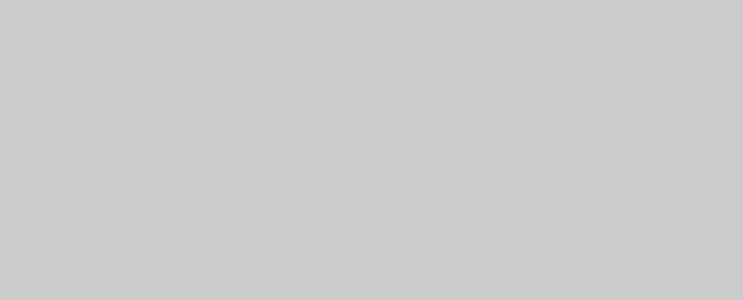
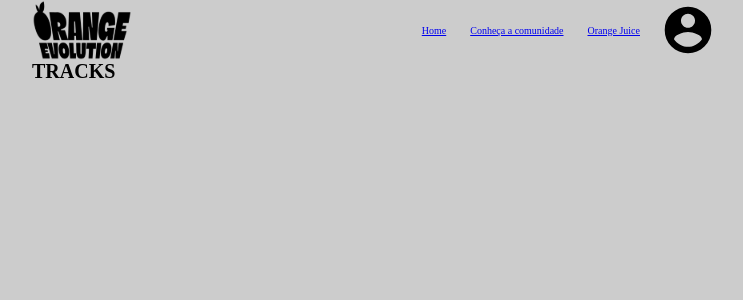
Before and after one commit to afonsonrodrigues/fchackathon-front, a React (Vite) app: page /track in a window 1280 px wide. Before the commit this address had no page. Shown: the top 300 px of the page, without its empty margins (268-1011 px from the left). Built offline with nearby package versions, Linux system fonts and the light colour scheme.

Commit message:
fix na renderização da navbar nas páginas

```diff
--- a/src/index.jsx
+++ b/src/index.jsx
@@ -3,10 +3,12 @@ import ReactDOM from 'react-dom/client';
 import { BrowserRouter } from 'react-router-dom';
 import MainRoutes from './routes';
 import './index.css';
+import NavBar from './components/NavBar';
 
 ReactDOM.createRoot(document.getElementById('root')).render(
   <React.StrictMode>
     <BrowserRouter>
+      <NavBar />
       <MainRoutes />
     </BrowserRouter>
   </React.StrictMode>
--- a/src/pages/Home/index.jsx
+++ b/src/pages/Home/index.jsx
@@ -27,7 +27,6 @@ export default function Home() {
 
     return (
         <>
-            <NavBar />
             <MainContent>
                 <CallToAction />
                 <section className='column align-center'>
--- a/src/pages/Track/index.jsx
+++ b/src/pages/Track/index.jsx
@@ -0,0 +1,7 @@
+import NavBar from "../../components/NavBar"
+
+export default function Track() {
+    return (
+        <h1>TRACKS</h1>
+    )
+}
--- a/src/routes.jsx
+++ b/src/routes.jsx
@@ -2,6 +2,7 @@ import { Route, Routes } from 'react-router-dom';
 import Home from './pages/Home';
 import SignUp from './pages/SignUp';
 import Login from './pages/Login';
+import Track from './pages/Track';
 
 export default function MainRoutes() {
     return (
@@ -12,6 +13,7 @@ export default function MainRoutes() {
             </Route>
             <Route path='/signup' element={<SignUp />} />
             <Route path='/home' element={<Home />} />
+            <Route path='/track' element={<Track />} />
         </Routes>
     )
 }
```
